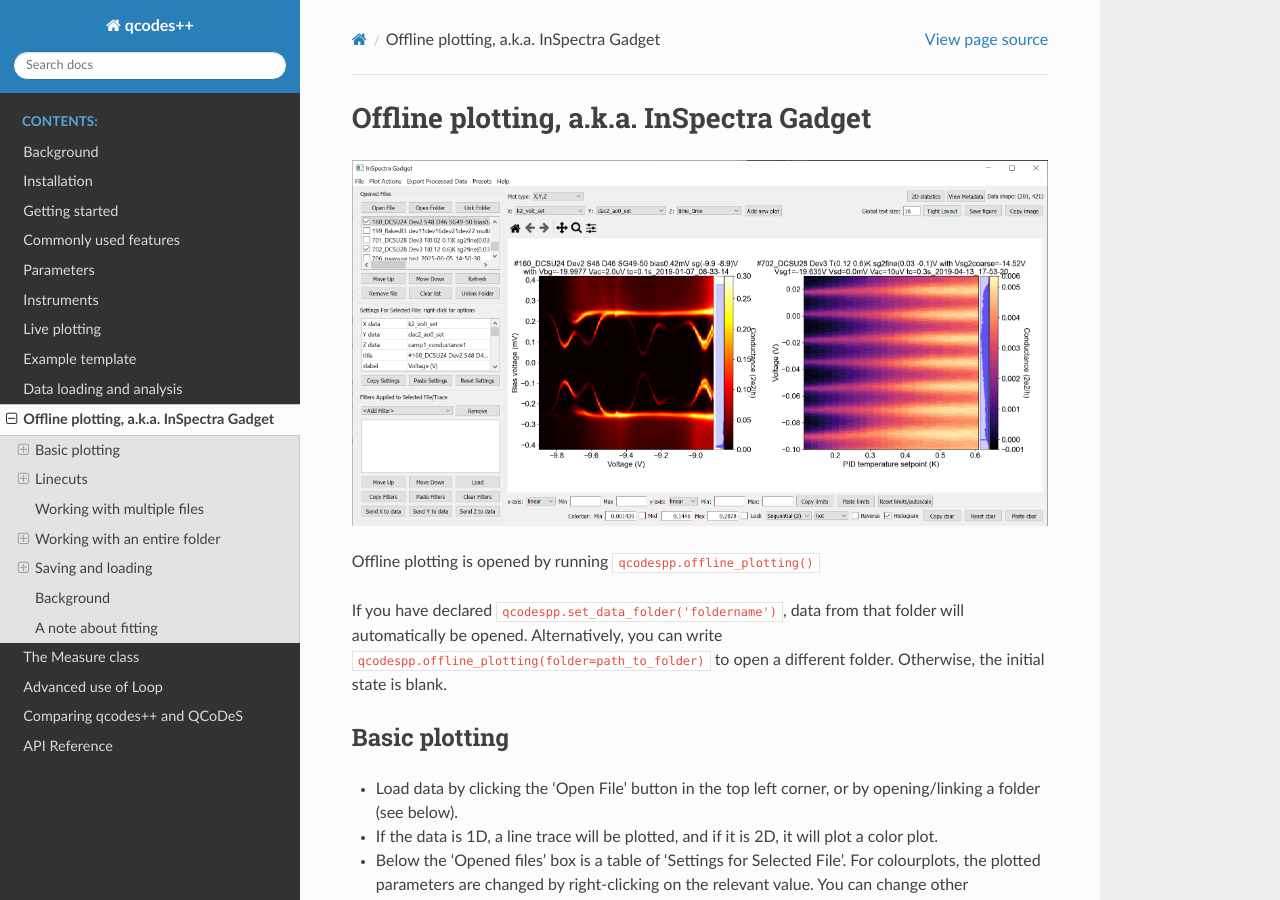
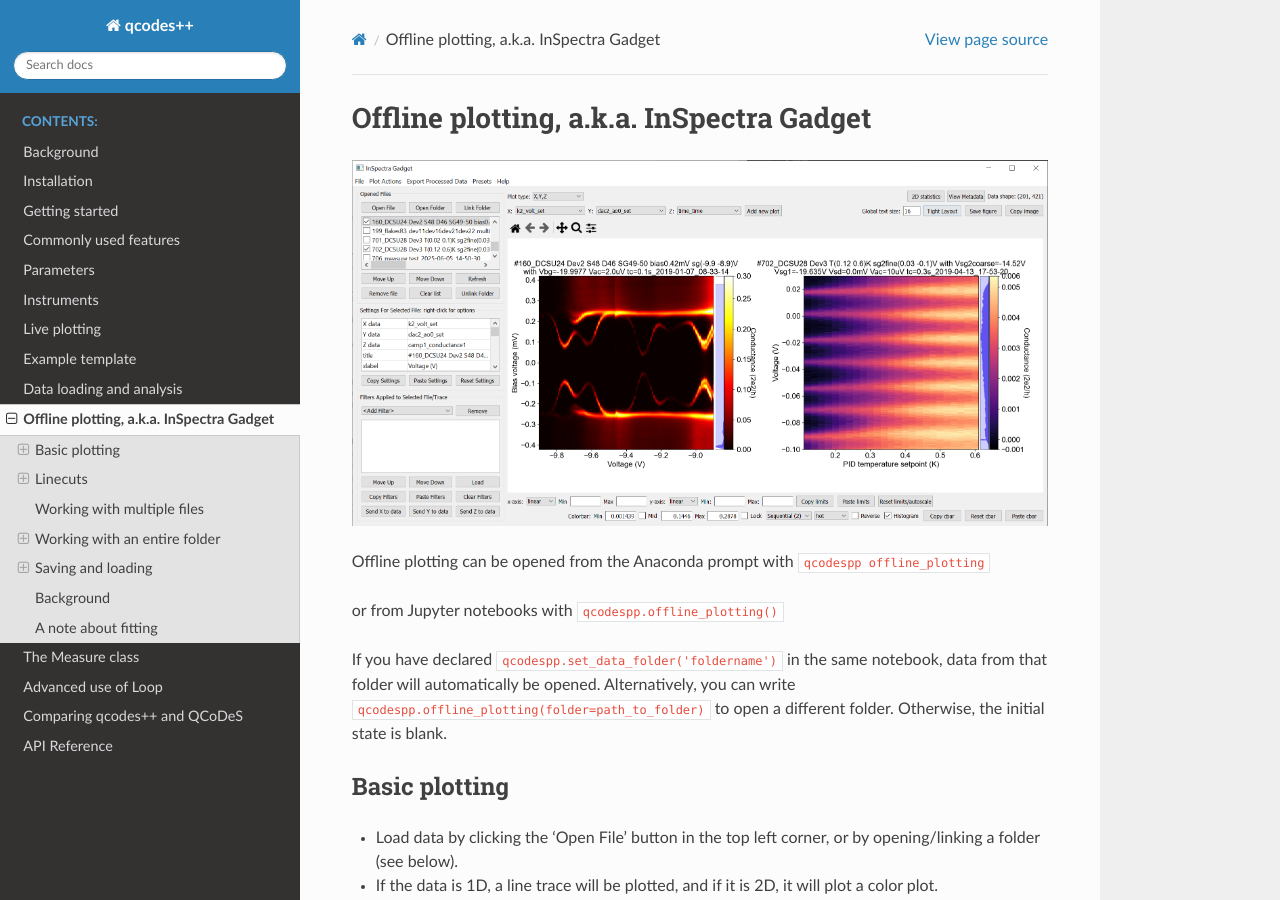
Before and after one commit to qcodespp/qcodespp.github.io, a Sphinx documentation site: the page built from docs/source/offline_plotting.rst, in a window 1280 px wide and 900 px high. Built offline with Sphinx 7.4.7 and the Read the Docs theme 3.1.0, drawn with Linux system fonts in a browser that asks for light colours.

Commit message:
offline_plotting has cli

```diff
--- a/docs/source/offline_plotting.rst
+++ b/docs/source/offline_plotting.rst
@@ -5,10 +5,13 @@
 .. figure:: IGmain.png
     :alt: InSpectra Gadget main window
 
-Offline plotting is opened by running
+Offline plotting can be opened from the Anaconda prompt with
+``qcodespp offline_plotting``
+
+or from Jupyter notebooks with
 ``qcodespp.offline_plotting()``
 
-If you have declared ``qcodespp.set_data_folder('foldername')``, data from that folder will automatically be opened. Alternatively, you can write ``qcodespp.offline_plotting(folder=path_to_folder)`` to open a different folder. Otherwise, the initial state is blank.
+If you have declared ``qcodespp.set_data_folder('foldername')`` in the same notebook, data from that folder will automatically be opened. Alternatively, you can write ``qcodespp.offline_plotting(folder=path_to_folder)`` to open a different folder. Otherwise, the initial state is blank.
 
 Basic plotting
 --------------
```
